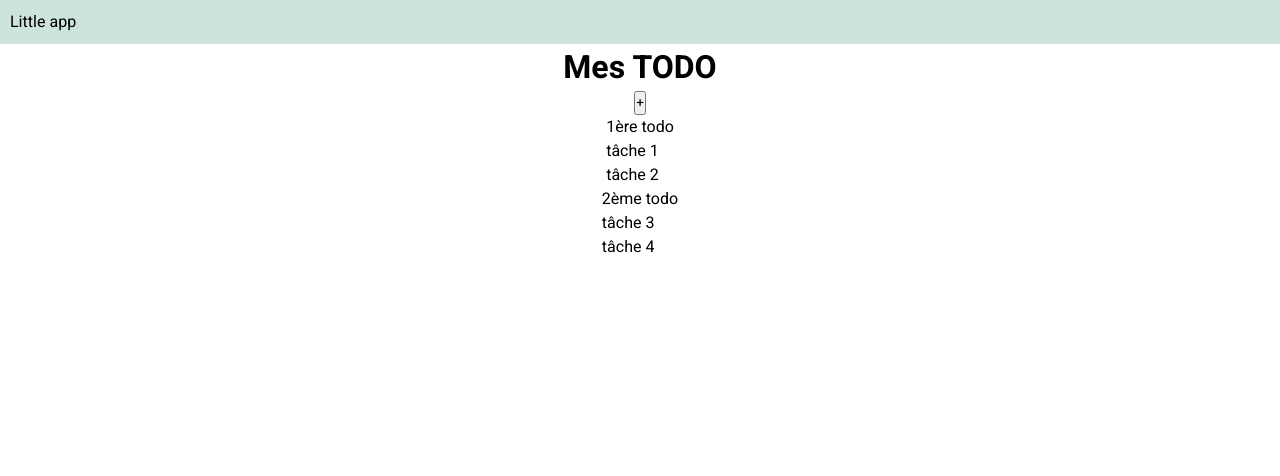
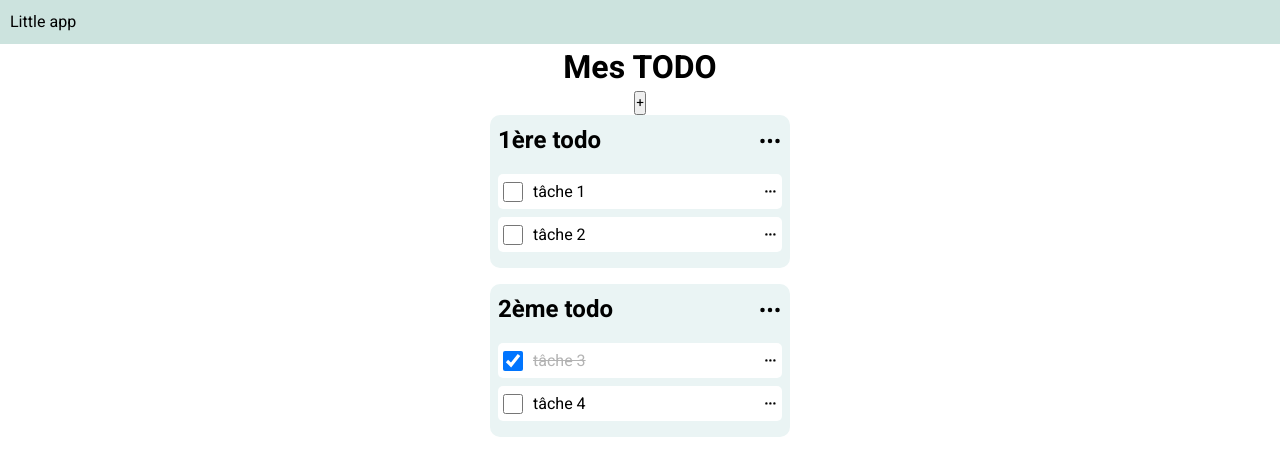
Before and after one commit to Junior-Et-Alors/little-app-frontend, a React (Create React App) app: page /todo in a window 1280 px wide. Shown: the top 476 px of the page. Built offline with nearby package versions, Linux system fonts and the light colour scheme.

Commit message:
Npm install react-icon // Stylizing ListBox, DotButton, ListRow // Creating logic for switchin task status beetween 'completede' and 'notStarted'

```diff
--- a/package.json
+++ b/package.json
@@ -10,6 +10,7 @@
     "axios": "^0.27.2",
     "react": "^18.2.0",
     "react-dom": "^18.2.0",
+    "react-icons": "^4.4.0",
     "react-redux": "^8.0.2",
     "react-router-dom": "^6.3.0",
     "react-scripts": "5.0.1",
--- a/src/Component/CustomButton/CustomButton.js
+++ b/src/Component/CustomButton/CustomButton.js
@@ -1,8 +1,9 @@
-import React from 'react'
+import React from 'react';
+import './CustomButton.scss'
 
 export default function CustomButton(props) {
   return (
-    <button onClick={() => console.log('click')}>
+    <button onClick={() => console.log('click')} className={props.class}>
       {props.txt}
     </button>
   )
--- a/src/Component/CustomButton/CustomButton.scss
+++ b/src/Component/CustomButton/CustomButton.scss
@@ -0,0 +1,17 @@
+@import '../../Scss/Mixin.scss';
+
+.xl {
+  font-size: 1.5rem;
+}
+
+.m {
+  font-size: 1rem;
+}
+
+.s {
+  font-size: 0.8rem;
+}
+
+.dot-button {
+  @include dot-button;
+}
--- a/src/Component/ListBox/ListBox.js
+++ b/src/Component/ListBox/ListBox.js
@@ -1,14 +1,23 @@
 import React from 'react';
 import ListRow from '../ListRow/ListRow';
-import {v4 as uuidv4} from 'uuid'
+import { v4 as uuidv4 } from 'uuid';
+import CustomButton from '../CustomButton/CustomButton';
+import { BsThreeDots } from 'react-icons/bs';
+import './ListBox.scss';
 
 export default function ListBox(props) {
   return (
     <div className='list-box'>
-    {props.name}
-    {props.task.map((task) => {
-      return <ListRow key={uuidv4()} {...task} />
-    })}
+      <div className='list-box__header'>
+        <h2>{props.name}</h2>
+        <CustomButton
+          txt={<BsThreeDots />}
+          class='list-box__header__button dot-button xl'
+        />
+      </div>
+      {props.task.map((task) => {
+        return <ListRow key={uuidv4()} {...task} />;
+      })}
     </div>
-  )
+  );
 }
--- a/src/Component/ListBox/ListBox.scss
+++ b/src/Component/ListBox/ListBox.scss
@@ -0,0 +1,20 @@
+@import '../../Scss/Mixin.scss';
+@import '../../Scss/Variable.scss';
+
+.list-box {
+  width: 300px;
+  @include flexbox-column;
+  align-items: center;
+  background-color: $light-gray;
+  border-radius: 10px;
+  padding: 0.5rem;
+  margin-bottom: 1rem;
+
+  &__header {
+    position: relative;
+    width: 100%;
+    display: flex;
+    justify-content: space-between;
+    margin-bottom: 1rem;
+  }
+}
--- a/src/Component/ListRow/ListRow.js
+++ b/src/Component/ListRow/ListRow.js
@@ -1,9 +1,38 @@
-import React from 'react'
+import React, { useState } from 'react';
+import CustomButton from '../CustomButton/CustomButton';
+import { BsThreeDots } from 'react-icons/bs';
+import './ListRow.scss';
 
 export default function ListRow(props) {
+  const [status, setStatus] = useState(props.status);
+
+  const changeStatus = () => {
+    status === 'completed' ? setStatus('notStarted') : setStatus('completed');
+  };
+
   return (
-    <div>
-    {props.name}
+    <div className='list-row'>
+      <div className='list-row__data-container'>
+        <label className='list-row__checkbox__label'>
+          <input
+            type='checkbox'
+            className='list-row__checkbox'
+            checked={status === 'completed' ? true : false}
+            onChange={() => changeStatus()}
+          />
+        </label>
+        <p
+          className={
+            'list-row__txt' + (status === 'completed' ? ' completed' : '')
+          }
+        >
+          {props.name}
+        </p>
+      </div>
+      <CustomButton
+        txt={<BsThreeDots />}
+        class='list-row__button dot-button s'
+      />
     </div>
-  )
+  );
 }
--- a/src/Component/ListRow/ListRow.scss
+++ b/src/Component/ListRow/ListRow.scss
@@ -0,0 +1,51 @@
+@import '../../Scss/Variable.scss';
+
+.list-row {
+  width: 100%;
+  display: flex;
+  justify-content: space-between;
+  background-color: white;
+  margin-bottom: 0.5rem;
+  border-radius: 5px;
+  padding: 0 5px;
+
+  &__data-container {
+    display: flex;
+    align-items: center;
+    gap: 10px;
+    position: relative;
+    width: calc(100% - 20px);
+  }
+
+  &__checkbox {
+    width: 20px;
+    height: 20px;
+    position: absolute;
+    left: 0;
+
+    &__label {
+      width: 100%;
+      height: 35px;
+      position: absolute;
+      cursor: pointer;
+      display: flex;
+      align-items: center;
+      z-index: 1;
+    }
+  }
+
+  &__txt {
+    position: relative;
+    left: 30px;
+
+    &.completed {
+      text-decoration: line-through;
+      color: rgb(179, 179, 179);
+    }
+  }
+}
+
+.check {
+  width: 200px;
+  height: 30px;
+}
--- a/src/Scss/Mixin.scss
+++ b/src/Scss/Mixin.scss
@@ -4,3 +4,20 @@
   display: flex;
   flex-direction: column;
 }
+
+
+// Button
+
+@mixin dot-button {
+  background: none;
+  border: none;
+  display: flex;
+  align-items: center;
+  transition: transform ease-in-out 200ms;
+  height: 35px;
+
+  &:hover{
+    transform: scale(1.15);
+    cursor: pointer
+  }
+}
--- a/src/redux/features/todo/todoList.js
+++ b/src/redux/features/todo/todoList.js
@@ -24,7 +24,7 @@ export const todoListSlice = createSlice({
         task: [{
           name: 'tâche 3',
           priority: 'low',
-          status: 'notStarted',
+          status: 'completed',
         },
         {
           name: 'tâche 4',
```
Also changed, not shown: 1 other file (tests, documents, lock files or other folders).
